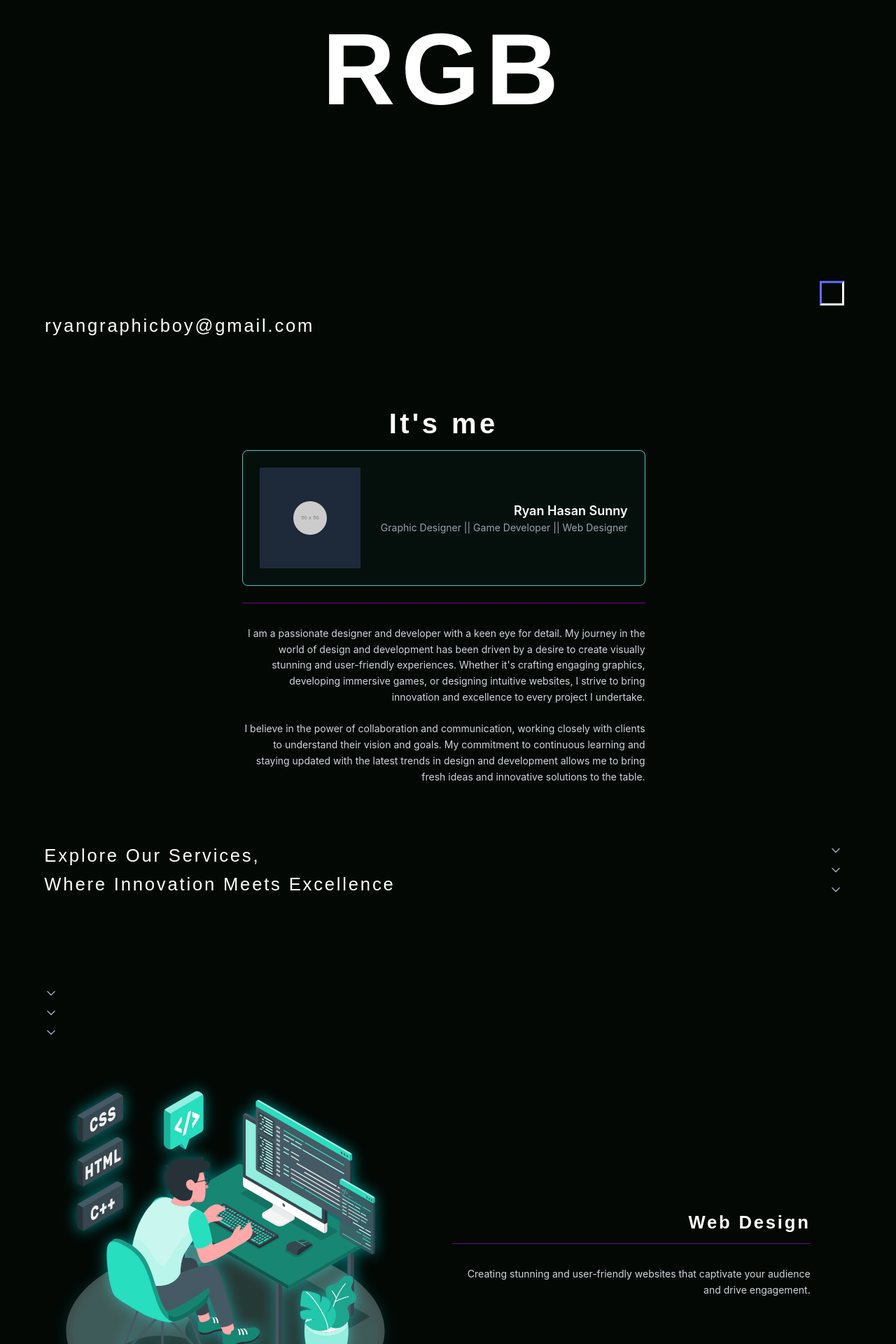
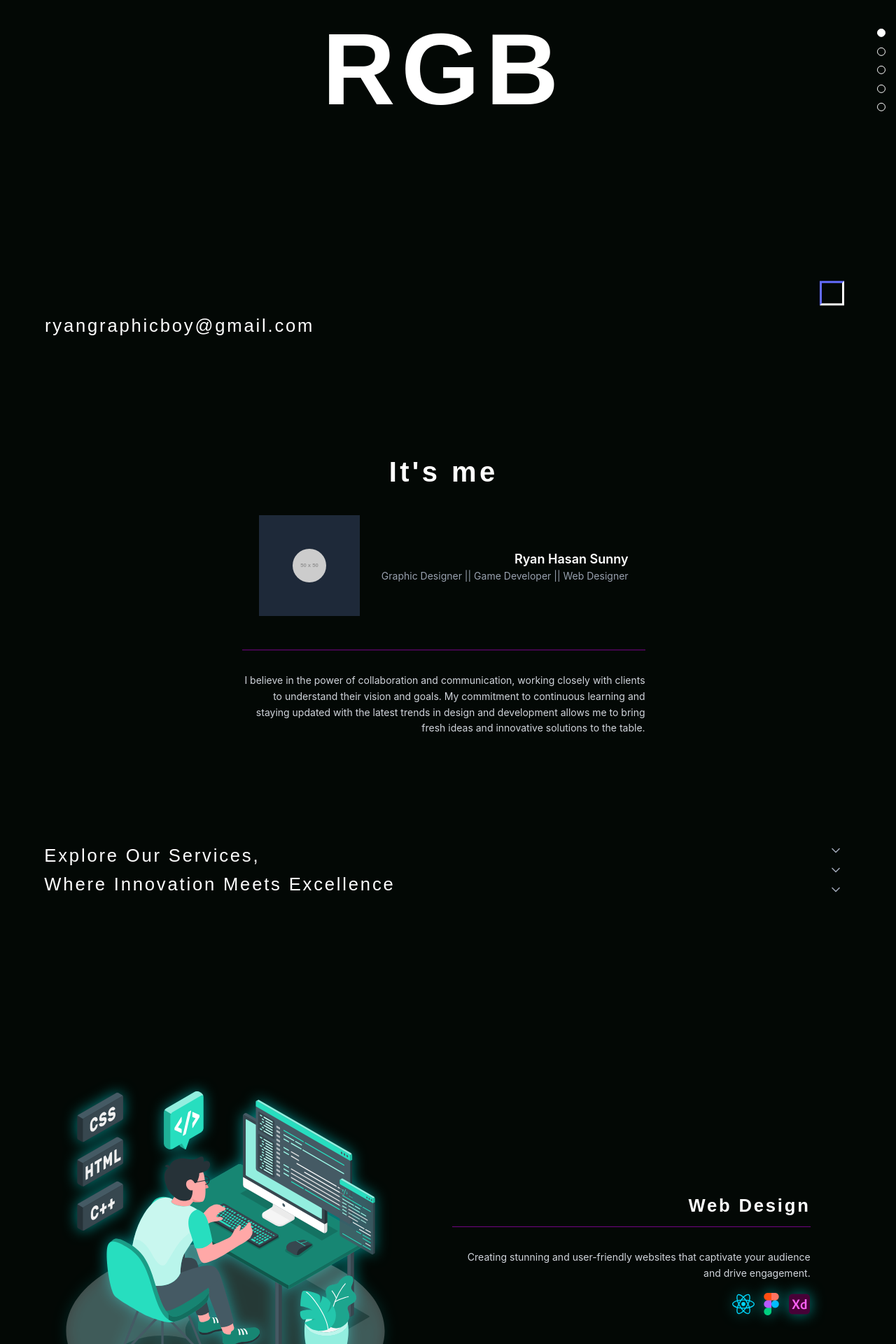
Before and after one commit to RyanHasanSunny/rgb-new-project, a React (Vite) app: page / in a window 1280 px wide. Shown: the part 300-2220 px from the top of the page at 70% size. Built offline with nearby package versions, Linux system fonts and the light colour scheme; no server answers; the database is empty.

Commit message:
update services

```diff
--- a/src/App.css
+++ b/src/App.css
@@ -3,6 +3,7 @@
 #root {
   justify-content: space-between;
   width: 100vw;
+  height: 100vh;
   text-align: center;
 }
 
@@ -10,6 +11,7 @@
 @media (min-width: 1440px) {
   #root {
     max-width: 100vw;
+    height: 100vh;
     overflow-x: hidden;
   }
 }
--- a/src/App.jsx
+++ b/src/App.jsx
@@ -15,7 +15,7 @@ function App() {
     if (element) {
       element.scrollIntoView({
         behavior: 'smooth',
-        block: 'start'
+        block: 'start',
       });
       setCurrentSection(sectionId);
     }
@@ -27,21 +27,24 @@ function App() {
       const heroSection = document.getElementById('hero');
       const aboutSection = document.getElementById('about');
       const serviceSection = document.getElementById('service');
+      const featureSection = document.getElementById('features');
+      const workdetailsSection = document.getElementById('workdetails');
 
-      if (heroSection && aboutSection && serviceSection) {
-        const heroRect = heroSection.getBoundingClientRect();
-        const aboutRect = aboutSection.getBoundingClientRect();
-        const serviceRect = serviceSection.getBoundingClientRect();
+      const sections = [
+        { id: 'workdetails', el: workdetailsSection },
+        { id: 'features', el: featureSection },
+        { id: 'service', el: serviceSection },
+        { id: 'about', el: aboutSection },
+        { id: 'hero', el: heroSection },
+      ];
 
-
-        if (heroRect.top >= -100) {
-          setCurrentSection('hero');
+      for (let section of sections) {
+        if (section.el) {
+          const rect = section.el.getBoundingClientRect();
+          if (rect.top <= 100 && rect.bottom >= 100) {
+            setCurrentSection(section.id);
+            break;
           }
-         else if (aboutRect.top <= 100) {
-          setCurrentSection('about');
-        }
-        else if (serviceRect.top <= 100) {
-          setCurrentSection('service');
         }
       }
     };
@@ -55,47 +58,29 @@ function App() {
       <style>{`
         @keyframes bounce {
           0%, 20%, 50%, 80%, 100% {
-            transform:  translateY(0);
+            transform: translateY(0);
           }
           40% {
-            transform:  translateY(-20px);
+            transform: translateY(-20px);
           }
           60% {
-            transform:  translateY(-10px);
+            transform: translateY(-10px);
           }
         }
 
         @keyframes fadeIn {
-          from {
-            opacity: 0;
-            transform: translateY(20px);
-          }
-          to {
-            opacity: 1;
-            transform: translateY(0);
-          }
+          from { opacity: 0; transform: translateY(20px); }
+          to { opacity: 1; transform: translateY(0); }
         }
 
         @keyframes slideInRight {
-          from {
-            opacity: 0;
-            transform: translateX(50px);
-          }
-          to {
-            opacity: 1;
-            transform: translateX(0);
-          }
+          from { opacity: 0; transform: translateX(50px); }
+          to { opacity: 1; transform: translateX(0); }
         }
 
         @keyframes fadeInUp {
-          from {
-            opacity: 0;
-            transform: translateY(20px);
-          }
-          to {
-            opacity: 1;
-            transform: translateY(0);
-          }
+          from { opacity: 0; transform: translateY(20px); }
+          to { opacity: 1; transform: translateY(0); }
         }
 
         html {
@@ -109,9 +94,9 @@ function App() {
         }
       `}</style>
 
-      <div className="min-h-screen  overflow -x-hidden">
+      <div className="min-h-screen overflow-x-hidden ">
         {/* Navigation Indicator */}
-        <div className="buttons transform-translate-y-1/2 z-50">
+        <div className="fixed right-4 top-1/2 transform -translate-y-1/2 flex flex-col gap-3 z-50">
           <button
             onClick={() => scrollToSection('hero')}
             className={`w-2 h-2 rounded-full border-2 transition-all duration-300 ${
@@ -130,7 +115,6 @@ function App() {
             }`}
             aria-label="Go to about section"
           />
-
           <button
             onClick={() => scrollToSection('service')}
             className={`w-3 h-3 rounded-full border-2 transition-all duration-300 ${
@@ -138,7 +122,25 @@ function App() {
                 ? 'bg-white border-white'
                 : 'border-gray-500 hover:border-white'
             }`}
-            aria-label="Go to about section"
+            aria-label="Go to service section"
+          />
+          <button
+            onClick={() => scrollToSection('features')}
+            className={`w-3 h-3 rounded-full border-2 transition-all duration-300 ${
+              currentSection === 'features'
+                ? 'bg-white border-white'
+                : 'border-gray-500 hover:border-white'
+            }`}
+            aria-label="Go to features section"
+          />
+          <button
+            onClick={() => scrollToSection('workdetails')}
+            className={`w-3 h-3 rounded-full border-2 transition-all duration-300 ${
+              currentSection === 'workdetails'
+                ? 'bg-white border-white'
+                : 'border-gray-500 hover:border-white'
+            }`}
+            aria-label="Go to workdetails section"
           />
         </div>
 
@@ -146,9 +148,6 @@ function App() {
         <section id="hero">
           <Herosection onScrollToAbout={() => scrollToSection('about')} />
         </section>
-
-        {/* <div className="flex justify-center items-center mt-10 h-screen" style={{ zIndex: -1 }}>
-          </div> */}
 
         {/* About Section */}
         <section id="about">
@@ -160,22 +159,15 @@ function App() {
           <Servicesection onScrollToHero={() => scrollToSection('features')} />
         </section>
 
-         {/* Service Section */}
+        {/* Feature Section */}
         <section id="features">
           <FeatureSection onScrollToHero={() => scrollToSection('hero')} />
         </section>
 
-
-         {/* Service Section */}
+        {/* Workdetails Section */}
         <section id="workdetails">
           <Workdetails onScrollToHero={() => scrollToSection('hero')} />
         </section>
-
-
-
-
-
-
       </div>
     </>
   );
--- a/src/components/Container/Services/ServiceContainer.jsx
+++ b/src/components/Container/Services/ServiceContainer.jsx
@@ -1,18 +1,17 @@
 import React from "react";
-import Grid from "../../Grid";
 
-const ServiceContainer = ({ title, description, Icon }) => {
+const ServiceContainer = ({ title, description, Icon, iconList = [] }) => {
   return (
-    <div className="w-full min-h-screen  flex flex-col md:flex-row justify-center items-center md:space-x-20 space-y-10 md:space-y-0" >
+    <div className="w-full min-h-screen flex flex-col md:flex-row justify-center items-center md:space-x-20 space-y-10 md:space-y-0">
 
       {/* Left Section */}
-      <div className="flex items-center  justify-center" style={{  height: "200px", width: "40%" }} >
-          <img
-            src={Icon}
-            alt={Icon}
-            className="w-full h-500 md:w-full md:h-150 object-contain"
-            style={{ filter: "drop-shadow(0 0 10px rgba(0, 255, 255, 0.5))" }}
-          />
+      <div className="flex items-center justify-center" style={{ height: "200px", width: "40%" }}>
+        <img
+          src={Icon}
+          alt={title}
+          className="w-full h-500 md:w-full md:h-150 object-contain"
+          style={{ filter: "drop-shadow(0 0 10px rgba(0, 255, 255, 0.5))" }}
+        />
       </div>
 
       {/* Right Section */}
@@ -26,6 +25,18 @@ const ServiceContainer = ({ title, description, Icon }) => {
         <p className="text-sm text-gray-300 leading-relaxed max-w-md md:max-w-lg">
           {description}
         </p>
+
+        {/* Image List */}
+        <div className="img-wrapper flex items-center justify-center md:justify-end mt-4 space-x-2">
+          {iconList.map((img, index) => (
+            <img
+              key={index}
+              src={img}
+              alt={`${title} icon ${index + 1}`}
+              className="w-8 h-8  transition-transform transform hover:scale-110" style={{ filter: "drop-shadow(0 0 10px rgba(0, 255, 255, 0.5))" }}
+            />
+          ))}
+        </div>
       </div>
     </div>
   );
--- a/src/components/Sections/Aboutsection.jsx
+++ b/src/components/Sections/Aboutsection.jsx
@@ -33,8 +33,6 @@ export default function Aboutsection() {
           <div className="divider h-px bg-gray-700 w-full" />
 
           <p className="text-sm text-gray-300 leading-relaxed">
-            I am a passionate designer and developer with a keen eye for detail. My journey in the world of design and development has been driven by a desire to create visually stunning and user-friendly experiences. Whether it's crafting engaging graphics, developing immersive games, or designing intuitive websites, I strive to bring innovation and excellence to every project I undertake.
-            <br /> <br />
             I believe in the power of collaboration and communication, working closely with clients to understand their vision and goals. My commitment to continuous learning and staying updated with the latest trends in design and development allows me to bring fresh ideas and innovative solutions to the table.
           </p>
         </div>
--- a/src/components/Sections/Herosection.jsx
+++ b/src/components/Sections/Herosection.jsx
@@ -3,11 +3,7 @@ import "../../styles/Herosection.css";
 
 const Herosection = () => {
   return (
-    <section id="herosection" className="section">
-      {/* Email - Bottom Left Rotated */}
-      <div className="hero-email">
-        <h2 className="email-text">ryangraphicboy@gmail.com</h2>
-      </div>
+    <section id="hero" className="section">
 
       {/* Centered Content */}
       <div className="hero-content">
@@ -17,17 +13,22 @@ const Herosection = () => {
 
       {/* More Button - Top Right */}
       <div className="hero-more">
-      <div className="more-button">
-        <div className="line"></div>
-        <div className="line"></div>
-      </div>
+        <div className="more-button">
+          <div className="line"></div>
+          <div className="line"></div>
+        </div>
       </div>
 
+      <div className="contact-info ">
+      {/* Email - Bottom Left Rotated */}
+      <div className="hero-email">
+        <h2 className="email-text">ryangraphicboy@gmail.com</h2>
+      </div>
       {/* Animated Arrow - Bottom Right */}
-      <a  href="#aboutsection" className="arrow-container">
+      <a href="#about" className="arrow-container" aria-label="Scroll to about section">
         <div className="arrow-down"></div>
-
       </a>
+      </div>
     </section>
   );
 };
--- a/src/components/Sections/Servicesection.jsx
+++ b/src/components/Sections/Servicesection.jsx
@@ -1,35 +1,47 @@
-// components/Servicesection.jsx
 import React from 'react';
-import { ChevronDown } from 'lucide-react';
+import { ChevronDown, Import } from 'lucide-react';
 import "../../styles/Aboutsection.css";
 import SectionContainer from '../Container/Section_Container/Section_Container';
 import ServiceContainer from '../Container/Services/ServiceContainer';
 import GraphicDesignIcon from '../../assets/graphicdesign.svg';
 import webdev from '../../assets/webdev.svg';
-import ModelingIcon from '../../assets/3dmodeling.svg'; // Ensure you have a 3DModelingIcon imported
+import ModelingIcon from '../../assets/3dmodeling.svg';
+import xd from '../../assets/xd.png';
+import figma from '../../assets/figma.png';
+//import photoshop from '../../assets/photoshop.png';
+//import illustrator from '../../assets/illustrator.png';
+//import blender from '../../assets/blender.png';
+//import aftereffects from '../../assets/aftereffects.png';
+//import premiere from '../../assets/premiere.png';
+import Reactjs from '../../assets/react.svg';
 
 
 export default function Servicesection() {
   return (
-    <SectionContainer id="servicesection" >
-      {/* Service Cards */}
+    <SectionContainer id="servicesection">
+
       <ServiceContainer
         title="Web Design"
         description="Creating stunning and user-friendly websites that captivate your audience and drive engagement."
         Icon={webdev}
+        iconList={[Reactjs,figma, xd]} // Add any icons you want
       />
+
       <ServiceContainer
         title="Graphic Design"
         description="Crafting visually appealing graphics that communicate your brand's message effectively."
         Icon={GraphicDesignIcon}
+        iconList={[GraphicDesignIcon, webdev]} // Mix as desired
       />
+
       <ServiceContainer
         title="3D Modeling"
         description="Bringing your ideas to life with detailed and realistic 3D models for various applications."
-        Icon={ModelingIcon} // Ensure you have a 3DModelingIcon imported
+        Icon={ModelingIcon}
+        iconList={[ModelingIcon, GraphicDesignIcon]} // Customize icons
       />
 
-      {/* Sticky Chevron Arrows */}
+      {/* Sticky Chevron */}
       <div
         style={{
           position: 'sticky',
@@ -40,28 +52,12 @@ export default function Servicesection() {
           paddingBlock: '1rem',
         }}
       >
-        <div className="flex flex-col space-y-2">
+        <div className=" flex flex-col space-y-2">
           <ChevronDown className="w-5 h-5 text-gray-400 hover:text-white transition-colors cursor-pointer" />
           <ChevronDown className="w-5 h-5 text-gray-400 hover:text-white transition-colors cursor-pointer" />
           <ChevronDown className="w-5 h-5 text-gray-400 hover:text-white transition-colors cursor-pointer" />
         </div>
       </div>
-
-      {/* Optional Bottom Text (currently hidden) */}
-      {/* <div
-        className="items-end mt-10"
-        style={{
-          position: 'sticky',
-          top: '0',
-          zIndex: 10,
-          paddingBlock: '1rem',
-        }}
-      >
-        <div className="text-sm text-gray-400">
-          <h2 className="mb-1">Explore Our Services,</h2>
-          <h2>Where Innovation Meets Excellence</h2>
-        </div>
-      </div> */}
     </SectionContainer>
   );
 }
--- a/src/styles/Aboutsection.css
+++ b/src/styles/Aboutsection.css
@@ -67,8 +67,7 @@ h1 {
   justify-content: space-between;
   gap: 1rem;
   border-radius: 0.5rem;
-  background-color: #3eccc50a;
-  border: 1px solid #3eccc5; /* gray-600 */
+
 }
 
 .divider {
@@ -303,6 +302,7 @@ h1 {
   .content-wrapper {
     text-align: center;
     max-width: 20rem;
+
   }
 
   .img-name-wrapper {
--- a/src/styles/Herosection.css
+++ b/src/styles/Herosection.css
@@ -1,7 +1,6 @@
 /* Main container */
 .section {
-
-  min-height: 100vh;
+  height: 100vh;
   display: flex;
   width: 100%;
   justify-content: center;
```
Also changed, not shown: src/assets/figma.png (added), src/assets/xd.png (added). Lines whose indentation alone changed are shown as unchanged.
